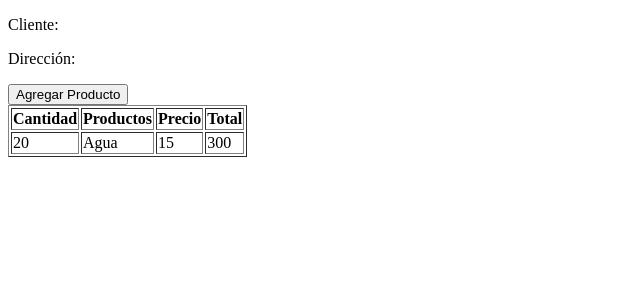
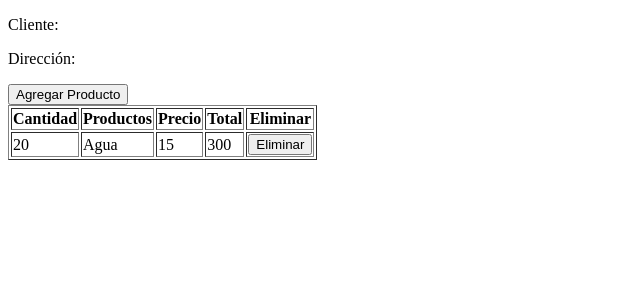
Before and after one commit to andres990127/Angular-Core, an Angular app: page / in a window 1280 px wide. Both pictures are taken after a click on the button "Agregar Producto". Shown: the top 300 px of the page, without its empty margins (0-640 px from the left). Built offline with nearby package versions, Linux system fonts and the light colour scheme.

Commit message:
Version: Angular Core Output

```diff
--- a/src/app/pedido-detalle/pedido-detalle.component.html
+++ b/src/app/pedido-detalle/pedido-detalle.component.html
@@ -4,11 +4,13 @@
         <th>Productos</th>
         <th>Precio</th>
         <th>Total</th>
+        <th>Eliminar</th>
     </tr>
-    <tr *ngFor = "let producto of pedidoDetalle">
+    <tr *ngFor = "let producto of pedidoDetalle; let posicion = index">
         <td>{{producto.cantidad}}</td>
         <td>{{producto.producto}}</td>
         <td>{{producto.precio}}</td>
         <td>{{producto.total}}</td>
+        <td><button (click)="eliminar(posicion)">Eliminar</button></td>
     </tr>
 </table>
--- a/src/app/pedido-detalle/pedido-detalle.component.ts
+++ b/src/app/pedido-detalle/pedido-detalle.component.ts
@@ -1,5 +1,6 @@
-import { Component, OnInit, Input } from '@angular/core';
+import { Component, OnInit, Input, Output, EventEmitter } from '@angular/core';
 import { PedidoDetalle } from '../models/pedido-detalle';
+
 
 @Component({
   selector: 'app-pedido-detalle',
@@ -8,9 +9,14 @@ import { PedidoDetalle } from '../models/pedido-detalle';
 })
 export class PedidoDetalleComponent implements OnInit {
   @Input() pedidoDetalle: PedidoDetalle[] = new Array<PedidoDetalle>();
+  @Output() seEliminoUnProducto = new EventEmitter;
   constructor() { }
 
   ngOnInit() {
   }
 
+  eliminar(posicion: number)
+  {
+    this.seEliminoUnProducto.emit({id: posicion})
+  }
 }
--- a/src/app/pedido/pedido.component.html
+++ b/src/app/pedido/pedido.component.html
@@ -4,4 +4,4 @@
 <button (click)="agregarProducto()">
     Agregar Producto
 </button>
-<app-pedido-detalle [pedidoDetalle] = "pedido.pedidoDetalle"></app-pedido-detalle>
+<app-pedido-detalle [pedidoDetalle] = "pedido.pedidoDetalle" (seEliminoUnProducto)="elHijoEliminoAlgo($event)"></app-pedido-detalle>
--- a/src/app/pedido/pedido.component.ts
+++ b/src/app/pedido/pedido.component.ts
@@ -23,4 +23,10 @@ export class PedidoComponent implements OnInit {
     })
   }
 
+  elHijoEliminoAlgo(evento)
+  {
+    this.pedido.pedidoDetalle.splice(evento.id,1)
+    console.log(evento.id);
+  }
+
 }
```
